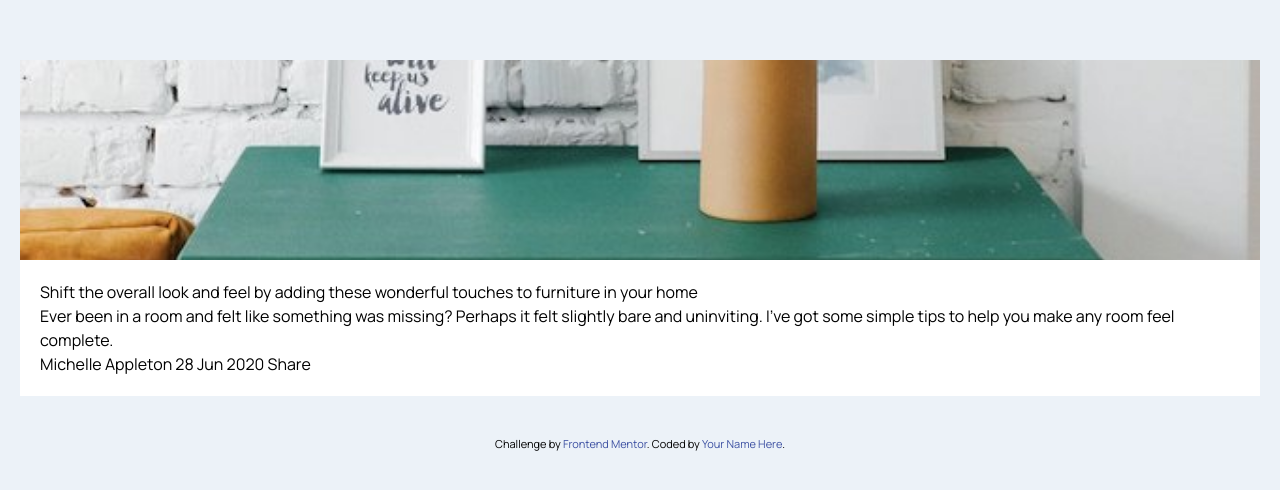
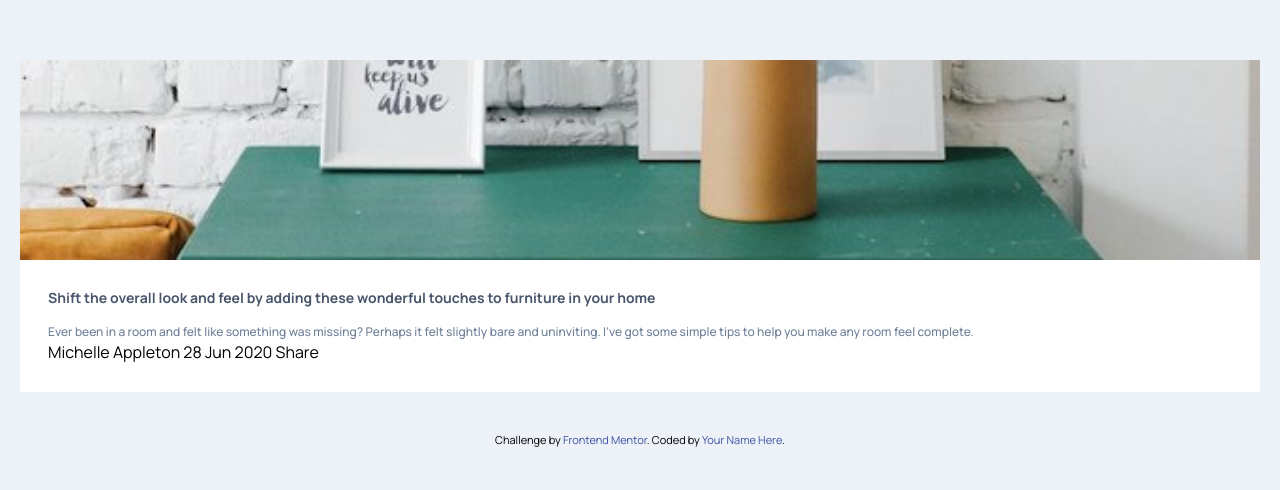
Before and after one commit to rineliniguezsosa/article-preview-component, a website built with Vite: page index.html in a window 1280 px wide. Built offline with nearby package versions, Linux system fonts and the light colour scheme.

Commit message:
[FEAT] Cambios en el html
- cambiando el padfing a 7rem y estableciendo un espaciado entre los elementos h1 y p de 4rem
- estableciendo color de texto , tamaño y grueso de la letra en el elemento h1
- estableciendo el color de texto. tamaño y grosor de la fuente en el elemento p
- estableciendo otro elemento div con el css width full

```diff
--- a/index.html
+++ b/index.html
@@ -31,12 +31,12 @@
       <figure class="w-full h-50">
         <img class="w-full h-full object-cover" src="./src/images/drawers.jpg" alt="drawers">
       </figure>
-      <div class="p-5 w-full">
-        <h1>
+      <div class="p-7 w-full space-y-4">
+        <h1 class="text-veryDarkBlue text-sm font-bold">
           Shift the overall look and feel by adding these wonderful
           touches to furniture in your home
         </h1>
-        <p>
+        <p class="text-desaturatedBlue text-xs font-medium">
           Ever been in a room and felt like something was missing? Perhaps
           it felt slightly bare and uninviting. I’ve got some simple tips
           to help you make any room feel complete.
@@ -44,6 +44,9 @@
         Michelle Appleton
         28 Jun 2020
         Share
+      </div>
+      <div class="w-full">
+
       </div>
     </article>
   </main>
```
